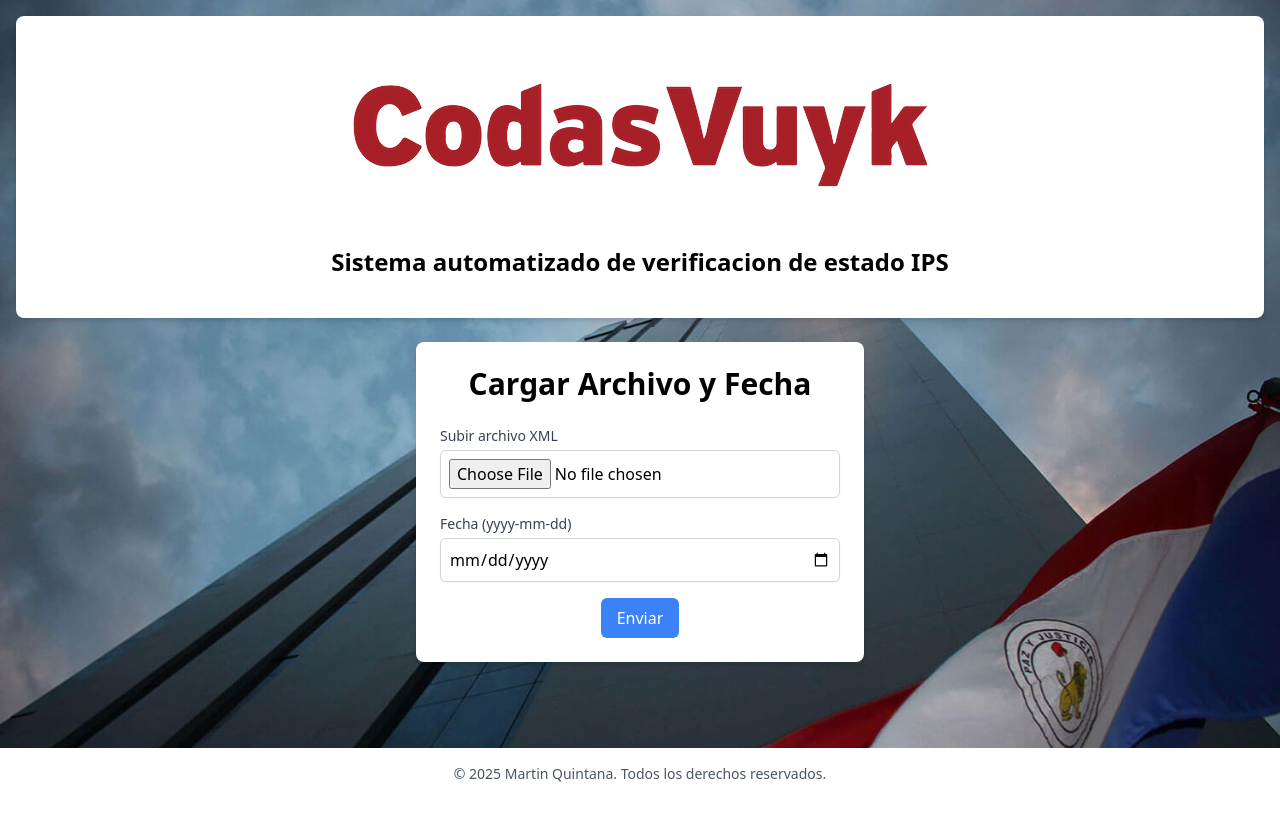
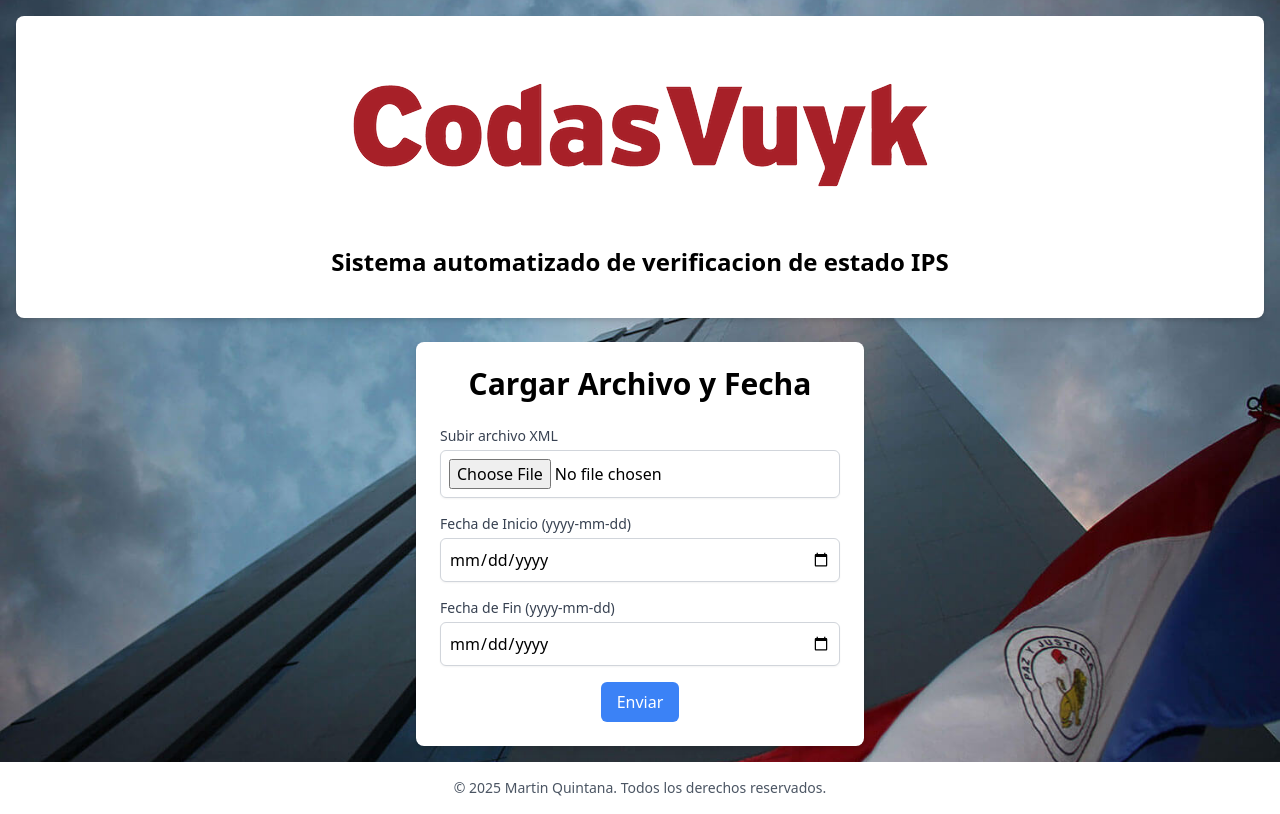
Before and after one commit to martindamian13/StatusIPS, a Flask app: page / in a window 1280 px wide. Before the commit the page ends 782 px from the top, so only its background shows below. Run offline with Flask 3, Linux system fonts and the light colour scheme.

Commit message:
added from-to date and favicon

```diff
--- a/app.py
+++ b/app.py
@@ -7,12 +7,13 @@ import xml.etree.ElementTree as ET
 import pandas as pd
 from bs4 import BeautifulSoup
 from io import BytesIO
+from datetime import datetime
 
 app = Flask(__name__)
 
 db = {}
 
-def parse_xml(file, dia):
+def parse_xml(file, fecha_inicio, fecha_fin):
     # Parsear el XML
     tree = ET.parse(file)
     root = tree.getroot()
@@ -39,11 +40,20 @@ def parse_xml(file, dia):
             if t_fecha is not None:
                 timestamp = t_fecha.text # Cuarta columna (Hora de Apertura)
                 fecha = timestamp.split(" ")[0] # Extraer solo la fecha
-            if fecha == dia:
-                data.append({"id": cedula,
-                            "name": nombre,
-                            "date": fecha,
-                            "company": company})
+            if t_fecha is not None:
+                timestamp = t_fecha.text # Cuarta columna (Hora de Apertura)
+                fecha = timestamp.split(" ")[0] # Extraer solo la fecha
+                # Convertir la fecha a un objeto datetime para comparación
+                fecha_dt = datetime.strptime(fecha, "%Y-%m-%d")
+                fecha_inicio_dt = datetime.strptime(fecha_inicio, "%Y-%m-%d")
+                fecha_fin_dt = datetime.strptime(fecha_fin, "%Y-%m-%d")
+
+                # Filtrar por rango de fechas
+                if fecha_inicio_dt <= fecha_dt <= fecha_fin_dt:
+                    data.append({"id": cedula,
+                                "name": nombre,
+                                "date": fecha,
+                                "company": company})
     return data
 
 def separar_texto(texto):
@@ -109,8 +119,9 @@ def index():
 def upload_file():
     if request.method == 'POST':
         file = request.files['file']
-        fecha = request.form.get('fecha')
-        parsed_file = parse_xml(file, fecha)
+        fecha_inicio = request.form['fecha_inicio']
+        fecha_fin = request.form['fecha_fin']
+        parsed_file = parse_xml(file, fecha_inicio, fecha_fin)
         resultados = resultado(parsed_file)
         total_asegurados = len(resultados['asegurados'])
         total_no_asegurados = len(resultados['no_asegurados'])
--- a/templates/base.html
+++ b/templates/base.html
@@ -4,6 +4,7 @@
     <meta charset="UTF-8">
     <meta name="viewport" content="width=device-width, initial-scale=1.0">
     <title>{% block title %}{% endblock %} - CODAS VUYK</title>
+    <link rel="shortcut icon" href="{{ url_for('static', filename='favicon.ico') }}"/>
     <link href="https://cdn.jsdelivr.net/npm/tailwindcss@2.2.19/dist/tailwind.min.css" rel="stylesheet">
 </head>
 <body class="flex flex-col min-h-screen w-screen bg-cover bg-center" style="background-image: url('static/images/1.jpg');">
--- a/templates/index.html
+++ b/templates/index.html
@@ -12,10 +12,16 @@
             <input type="file" name="file" id="file" class="mt-1 block w-full border border-gray-300 rounded-md shadow-sm p-2">
         </div>
 
-        <!-- Campo para ingresar la fecha -->
+        <!-- Campo para ingresar la fecha de inicio -->
         <div class="mb-4">
-            <label for="fecha" class="block text-sm font-medium text-gray-700">Fecha (yyyy-mm-dd)</label>
-            <input type="date" name="fecha" id="fecha" class="mt-1 block w-full border border-gray-300 rounded-md shadow-sm p-2" required>
+            <label for="fecha_inicio" class="block text-sm font-medium text-gray-700">Fecha de Inicio (yyyy-mm-dd)</label>
+            <input type="date" name="fecha_inicio" id="fecha_inicio" class="mt-1 block w-full border border-gray-300 rounded-md shadow-sm p-2" required>
+        </div>
+
+        <!-- Campo para ingresar la fecha de fin -->
+        <div class="mb-4">
+            <label for="fecha_fin" class="block text-sm font-medium text-gray-700">Fecha de Fin (yyyy-mm-dd)</label>
+            <input type="date" name="fecha_fin" id="fecha_fin" class="mt-1 block w-full border border-gray-300 rounded-md shadow-sm p-2" required>
         </div>
 
         <!-- Botón de enviar -->
```
Also changed, not shown: static/favicon.ico (added).
